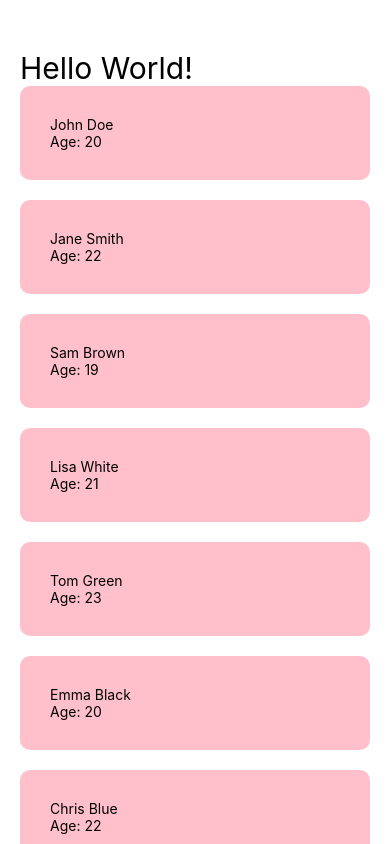
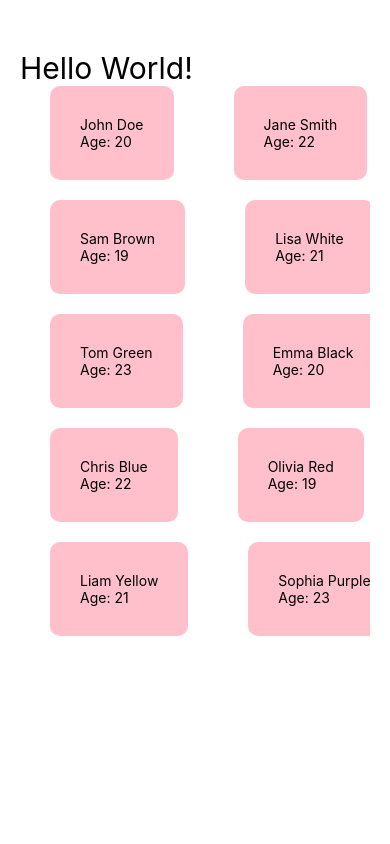
Before and after one commit to vuhahodo/LearnReactNative, a React Native app: screen / in a window 390 px wide. Built offline with nearby package versions, Linux system fonts and the light colour scheme.

Commit message:
Flatlist

```diff
--- a/App.tsx
+++ b/App.tsx
@@ -3,7 +3,7 @@
 
 export default function App() {
   const [students, setStudents] = useState([
-    {id: 1, name: 'John Doe', age: 20},
+    {id: 1, name: 'John Doe', age: 20,},
     {id: 2, name: 'Jane Smith', age: 22},
     {id: 3, name: 'Sam Brown', age: 19},
     {id: 4, name: 'Lisa White', age: 21},
@@ -17,7 +17,22 @@
   return (
     <View style = {styles.container}>
       <Text style ={{fontSize:30}}>Hello World!</Text>
-      <ScrollView>
+      <FlatList
+      data= {students}
+      keyExtractor={item => item.id.toString()}
+      numColumns={2}
+      renderItem={({item}) => {
+        return (
+          <View style={styles.body}>
+            <Text>{item.name}</Text>
+            <Text>Age: {item.age}</Text>
+          </View>
+        );
+      }}
+      />
+
+
+      {/* <ScrollView>
         {students.map(item => {
             return(
               <View key={item.id} style={styles.body}>
@@ -26,7 +41,7 @@
               </View>
             )
         })}
-      </ScrollView>
+      </ScrollView> */}
     </View>
   );
 }
@@ -43,5 +58,6 @@
     backgroundColor: 'pink',
     borderRadius: 10,
     marginBottom: 20,
+    marginHorizontal: 30,
   }
 });
```
